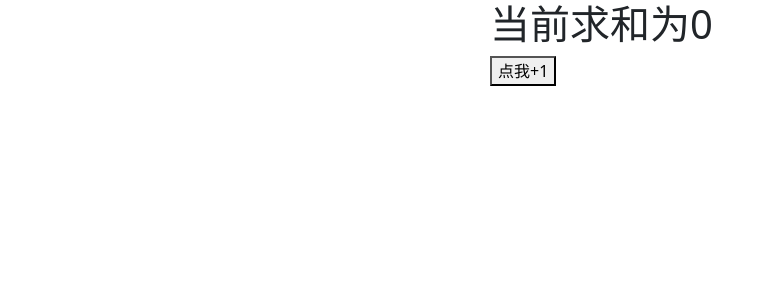
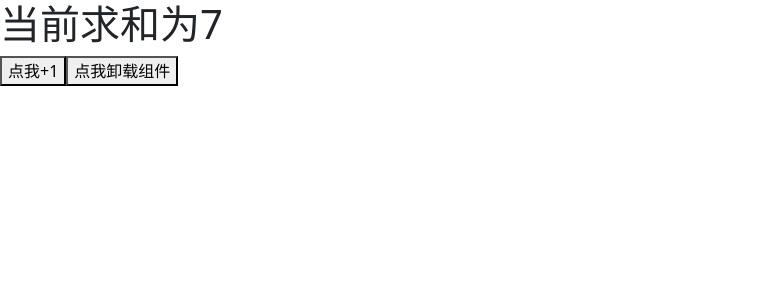
Before and after one commit to zal001/react_staging, a React app: page / in a window 1280 px wide. Shown: the top 300 px of the page, without its empty margins (0-774 px from the left). Built offline with nearby package versions, Linux system fonts and the light colour scheme.

Commit message:
EffectHook函之root.unmount报错为解决

```diff
--- a/src/components/3._hooks/index.jsx
+++ b/src/components/3._hooks/index.jsx
@@ -1,4 +1,5 @@
-import React, { Component } from 'react'
+import React, { useEffect, useState } from 'react'
+import root from './index'
 
 // 类式组件
 // class Demo extends Component {
@@ -18,16 +19,32 @@ import React, { Component } from 'react'
 // }
 
 function Demo() {
-    const [count, setCount] = React.useState(0)  //传入一个参数  返回一个数组 该数组包含两个元素第一个元素为想要的状态 第二个元素为更新状态的方法
-    console.log(count, setCount)
+    const [count, setCount] = useState(0)  //传入一个参数  返回一个数组 该数组包含两个元素第一个元素为想要的状态 第二个元素为更新状态的方法
+
+    useEffect(() => {
+        let timer = setInterval(() => {
+            setCount(count => count + 1)
+        }, 1000)
+        return () => {
+            console.log('##')
+            // clearInterval(timer)
+        }
+    }, [])
+
+    // 加的回调
     function add() {
         // setCount(count + 1)  第一种写法
-        // setCount(value => value+1)   第二种写法
+        setCount(value => value + 1)  // 第二种写法
+    }
+    // 卸载组件的回调
+    function u222nmount() {
+        root.unmount()
     }
     return (
         <div>
             <h1>当前求和为{count}</h1>
             <button onClick={add}>点我+1</button>
+            <button onClick={u222nmount}>点我卸载组件</button>
         </div>
     )
 }
--- a/src/index.js
+++ b/src/index.js
@@ -2,11 +2,11 @@ import React from 'react'
 import { createRoot } from 'react-dom/client'
 import { BrowserRouter } from 'react-router-dom'
 import App from './App.jsx'
-import './App.css'
 
 const root = createRoot(document.getElementById('root'))
 root.render(
     <BrowserRouter>
-        <App />
-    </BrowserRouter>
+        <App /></BrowserRouter>
 )
+
+export default root
```
